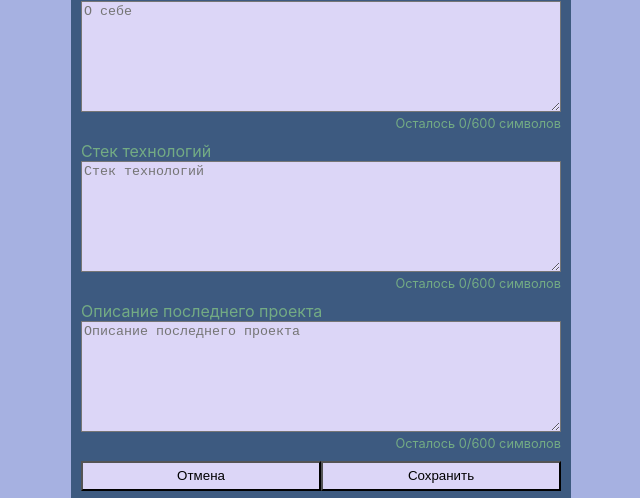
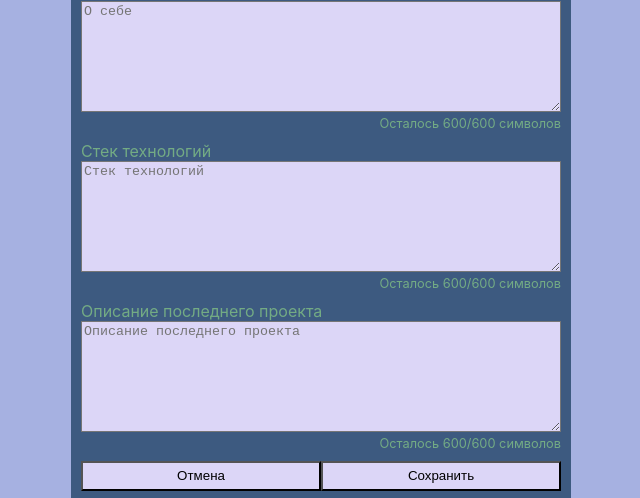
Before and after one commit to xzfantom/react-intensive, a React (Create React App) app: page / in a window 1280 px wide. Shown: the part 438-936 px from the top of the page, without its empty margins (319-959 px from the left). Built offline with nearby package versions, Linux system fonts and the light colour scheme.

Commit message:
fix counter

```diff
--- a/src/components/FormTextArea.jsx
+++ b/src/components/FormTextArea.jsx
@@ -8,8 +8,8 @@ class FormTextarea extends React.Component {
   }
 
   render() {
-    const count = this.props.value.length;
-    let message = count > 600 ? 'Превышен лимит символов в поле' : `Осталось ${count}/600 символов`;
+    const count = 600 - this.props.value.length;
+    let message = count < 0 ? 'Превышен лимит символов в поле' : `Осталось ${count}/600 символов`;
     return (
       <>
         <label htmlFor={this.props.id}>{this.props.name}</label>
```
